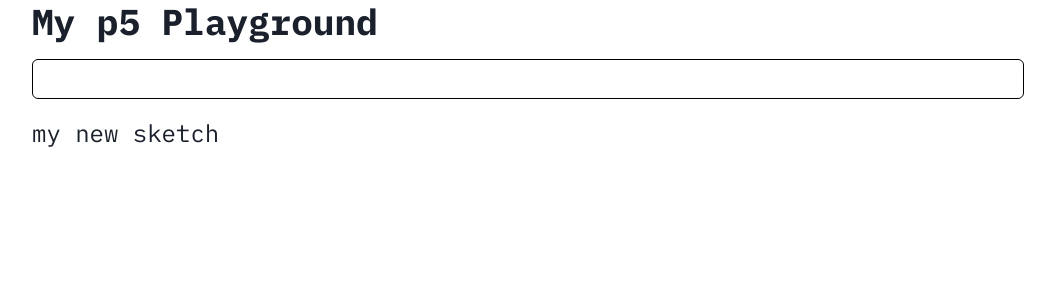
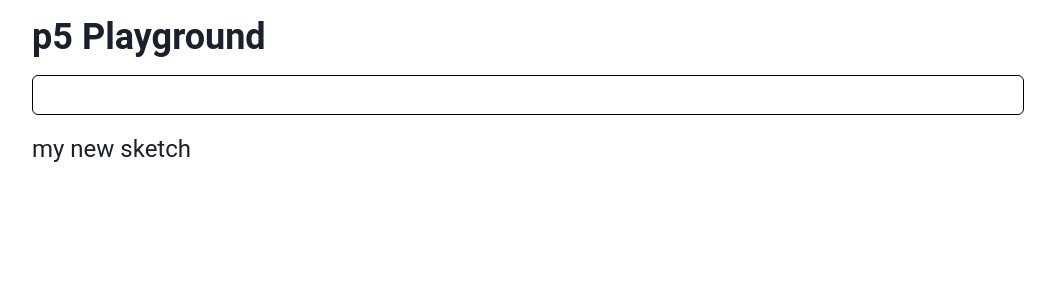
Before and after one commit to samueldebenedictis/sketches, a Next.js app: page / in a window 1280 px wide. Shown: the top 300 px of the page, without its empty margins (112-1167 px from the left). Built offline with nearby package versions, Linux system fonts and the light colour scheme.

Commit message:
chore: minor style change

```diff
--- a/src/components/FuseSearch.tsx
+++ b/src/components/FuseSearch.tsx
@@ -15,7 +15,7 @@ const FuseSearch: FC<FuseSearchProps> = ({ sketches }) => {
   const focusStyles: CSSObject = {
     border: '2px solid',
     borderRadius: 8,
-    borderColor: 'red.100',
+    borderColor: 'gray.100',
     py: 1,
     px: 3,
   }
--- a/src/components/_pages/Home.tsx
+++ b/src/components/_pages/Home.tsx
@@ -7,8 +7,8 @@ const HomePage: FC<HomePageTypes> = ({ data }) => {
   const { sketches } = data
 
   return (
-    <Container maxW="container.lg">
-      <Heading pb={4}>My p5 Playground</Heading>
+    <Container pt={4} maxW="container.lg">
+      <Heading pb={4}>p5 Playground</Heading>
       <FuseSearch sketches={sketches} />
     </Container>
   )
--- a/src/theme/index.tsx
+++ b/src/theme/index.tsx
@@ -2,16 +2,16 @@ import { extendTheme } from '@chakra-ui/react'
 
 const theme = extendTheme({
   fonts: {
-    heading: "'IBM Plex Mono', 'monospace'",
-    body: "'IBM Plex Mono', 'monospace'",
+    heading: "'Roboto', 'monospace'",
+    body: "'Roboto', 'monospace'",
   },
   shadows: {
-    outline: '0 0 0 3px red.100',
+    outline: '0 0 0 3px gray.100',
   },
   components: {
     Input: {
       defaultProps: {
-        focusBorderColor: 'red.100',
+        focusBorderColor: 'gray.100',
       },
     },
   },
```
